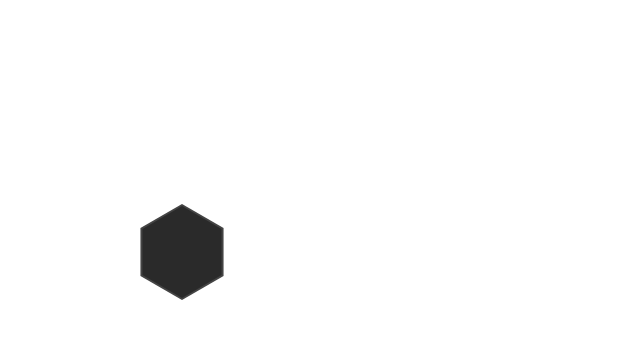
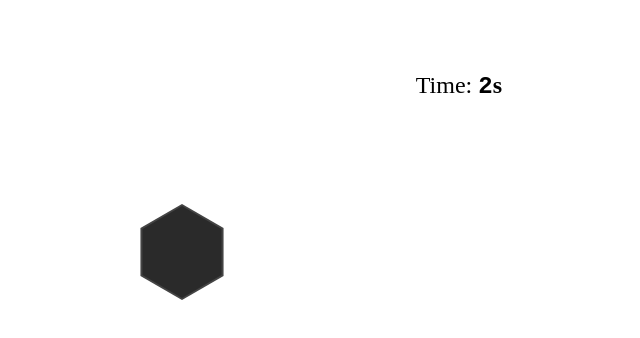
Before and after one commit to RGrosso/VuePegGame, a Vue app: page / in a window 1280 px wide. Both pictures are taken after a click on the button "Start". Shown: the top 338 px of the page, without its empty margins (458-1098 px from the left). Built offline with nearby package versions, Linux system fonts and the light colour scheme; the HTML template or start-up script is replaced by a standard one.

Commit message:
Added game timer

```diff
--- a/src/components/GameStage.vue
+++ b/src/components/GameStage.vue
@@ -1,7 +1,8 @@
 <template>
   <div id="game-stage">
-    <GameIntro v-if="showIntro" @startGame="showIntro = false" />
+    <GameIntro v-if="showIntro" @startGame="startGame" />
     <template v-else>
+      <GameTimer ref="timerEl" />
       <div class="peg-container">
         <div v-for="(row, r) in gameBoardTiled" :key="`row-${r}`" class="row">
           <PegTile
@@ -15,8 +16,10 @@
           />
         </div>
       </div>
-      <OverlayMessage v-if="gameStatus === GameStatus.Won" variant="success"
-      heading="Game Won"
+      <OverlayMessage
+        v-if="gameStatus === GameStatus.Won"
+        variant="success"
+        heading="Game Won"
         :text="[
           'Congratulations!',
           'You\'ve won the game!',
@@ -43,16 +46,19 @@
 <script setup lang="ts">
 import PegGame from "@/game/PegGame";
 import PegTile from "./PegTile.vue";
-import { computed, ref } from "vue";
+import { computed, nextTick, ref, shallowRef, useTemplateRef } from "vue";
 import { GameStatus, ROW_COUNT, TileState, type BoardState } from "@/game/constants";
 import OverlayMessage from "./OverlayMessage.vue";
 import ConfettiContainer from "./ConfettiContainer.vue";
 import GameIntro from "./GameIntro.vue";
+import GameTimer from "./GameTimer.vue";
 
 const gameBoard = ref<BoardState>(PegGame.getInitialBoard());
 const gameStatus = ref<GameStatus>(GameStatus.Ongoing);
 const remainingPegs = computed<number>(() => gameBoard.value.filter(peg => [TileState.Peg, TileState.SelectedPeg].includes(peg)).length);
 const showIntro = ref(true);
+const timerRef = useTemplateRef("timerEl");
+const gameOverDuration = shallowRef<number | null>(null);
 
 const gameBoardTiled = computed(() => {
   // Map the 1D game board to a 2D index array for easier rendering
@@ -71,6 +77,10 @@ const gameBoardTiled = computed(() => {
 
 function updateGameState() {
   gameStatus.value = PegGame.getGameState(gameBoard.value);
+  if (gameStatus.value !== GameStatus.Ongoing) {
+    gameOverDuration.value = null;
+    gameOverDuration.value = timerRef.value?.stop() ?? null;
+  }
 }
 
 function selectPeg(index: number) {
@@ -90,7 +100,14 @@ function selectEnd(endIndex: number) {
 
 function restartGame() {
   gameBoard.value = PegGame.getInitialBoard();
+  timerRef.value?.start();
   gameStatus.value = GameStatus.Ongoing;
+}
+
+async function startGame() {
+  showIntro.value = false;
+  await nextTick();
+  timerRef.value?.start();
 }
 </script>
 
--- /dev/null
+++ b/src/components/GameTimer.vue
@@ -0,0 +1,33 @@
+<template>
+  <span class="game-timer">Time:
+    <span class="timer-display"><span class="timer-value">{{ value }}</span>s</span>
+  </span>
+</template>
+
+<script setup lang="ts">
+import { useTimer } from "@/composables/timer";
+
+const { value, start, stop } = useTimer();
+
+defineExpose({
+  start,
+  stop,
+});
+</script>
+
+<style scoped>
+.game-timer {
+  position: absolute;
+  top: 3rem;
+  right: 4rem;
+  font-size: 1.5rem;
+}
+
+.timer-display {
+  font-weight: bold;
+  color: var(--clr-success-a20);
+}
+.timer-value {
+  font-family: 'Courier New', Courier, monospace;
+}
+</style>
--- /dev/null
+++ b/src/composables/timer.ts
@@ -0,0 +1,33 @@
+import { ref } from "vue";
+
+export function useTimer() {
+  const timer = ref(0);
+
+  let interval: ReturnType<typeof setInterval> | null = null;
+
+  function resetInterval() {
+    if (interval) {
+      clearInterval(interval);
+      interval = null;
+    }
+  }
+
+  function start() {
+    resetInterval();
+
+    timer.value = 0;
+    interval = setInterval(() => {
+      timer.value += 1;
+    }, 1000);
+  }
+
+  function stop(): number {
+    return timer.value;
+  }
+
+  return {
+    value: timer,
+    start,
+    stop,
+  };
+}
```
Also changed, not shown: tsconfig.app.json (+17 -6 lines).
